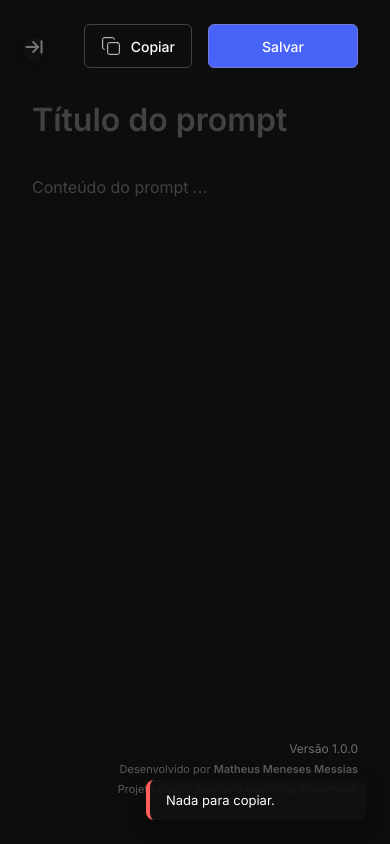
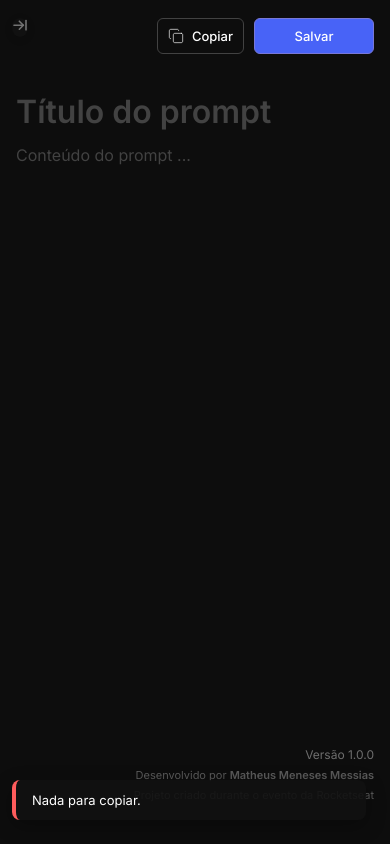
Before and after one commit to DevMeneses/Nlw-Pocket, a plain HTML site: page index.html in a window 390 px wide. Both pictures are taken after a click on the button "Copiar". Drawn offline with Linux system fonts and the light colour scheme.

Commit message:
Alteração de espaçamento

```diff
--- a/style.css
+++ b/style.css
@@ -334,6 +334,98 @@ body {
   }
 }
 
+/* Tweak sizes for small screens (phones) */
+@media (max-width: 600px) {
+  .main {
+    padding: 18px 16px;
+    gap: 18px;
+  }
+
+  .main-header {
+    gap: 10px;
+    margin-bottom: 12px;
+  }
+
+  /* Buttons: smaller height, less padding and smaller text */
+  .btn {
+    height: 36px;
+    gap: 8px;
+    font-size: 13px;
+    border-radius: 6px;
+  }
+
+  .btn-outline {
+    padding: 0 10px;
+  }
+
+  .btn-primary {
+    padding: 0 12px;
+  }
+
+  .w-150 {
+    width: 120px;
+  }
+
+  /* Icon sizing */
+  .icon {
+    width: 16px;
+    height: 16px;
+  }
+
+  .btn-icon {
+    height: 28px;
+    width: 28px;
+  }
+
+  /* Search input slightly smaller */
+  .search-input {
+    height: 40px;
+    font-size: 14px;
+    padding-left: 44px;
+  }
+
+  /* Reduce visible text sizes in editor */
+  .prompt-title {
+    font-size: 24px;
+  }
+
+  /* Give extra spacing between header and title on small screens */
+  #title-wrapper {
+    margin-top: 8px;
+  }
+
+  .prompt-content {
+    font-size: 14px;
+    line-height: 24px;
+  }
+
+  /* Make the open toggle less intrusive */
+  .open-toggle {
+    top: 18px;
+    left: 12px;
+  }
+
+  .logo {
+    height: 20px;
+  }
+
+  /* Slightly smaller toasts on mobile */
+  #toast-container {
+    right: 12px;
+    left: 12px;
+    bottom: 12px;
+    align-items: center;
+  }
+
+  .toast {
+    width: 100%;
+    max-width: 520px;
+    border-radius: 10px;
+    padding: 10px 12px;
+    font-size: 13px;
+  }
+}
+
 /* Version / attribution styling */
 .version {
   display: block;
```
Also changed, not shown: 1 other file.
